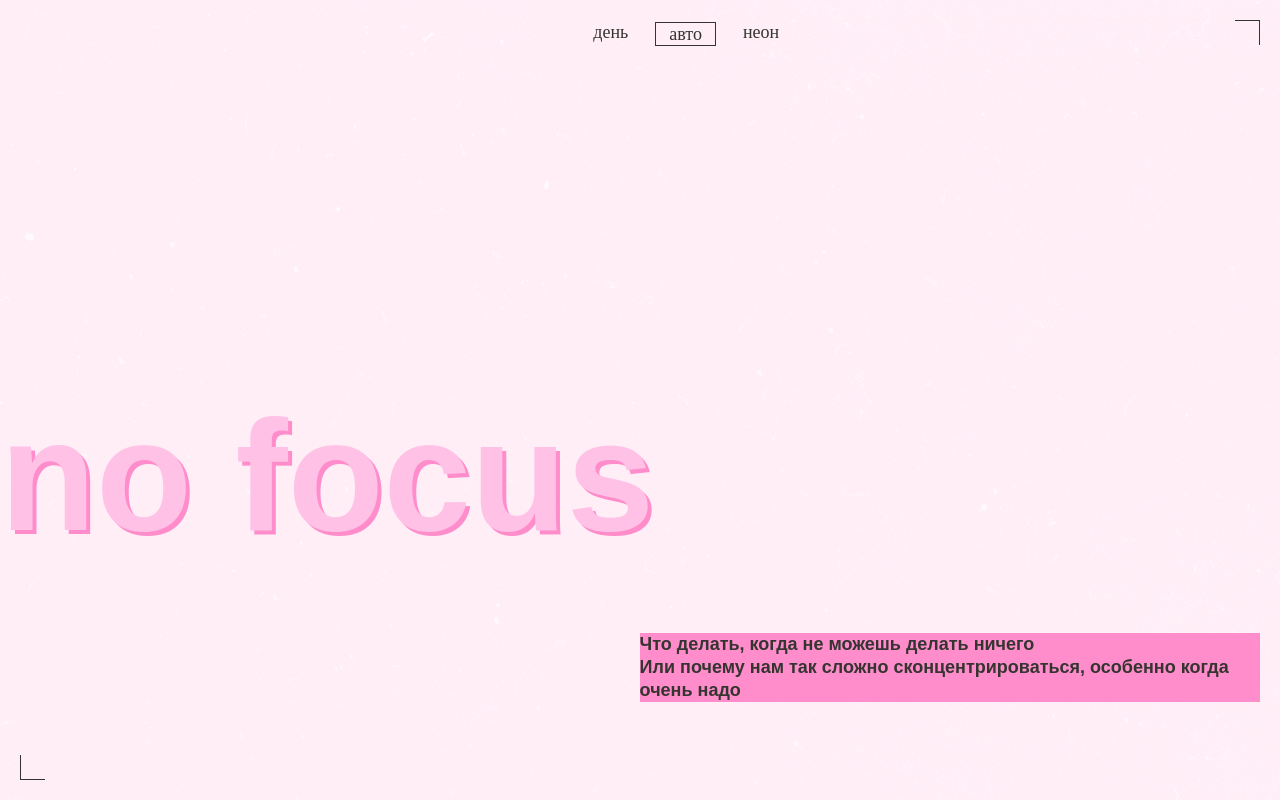
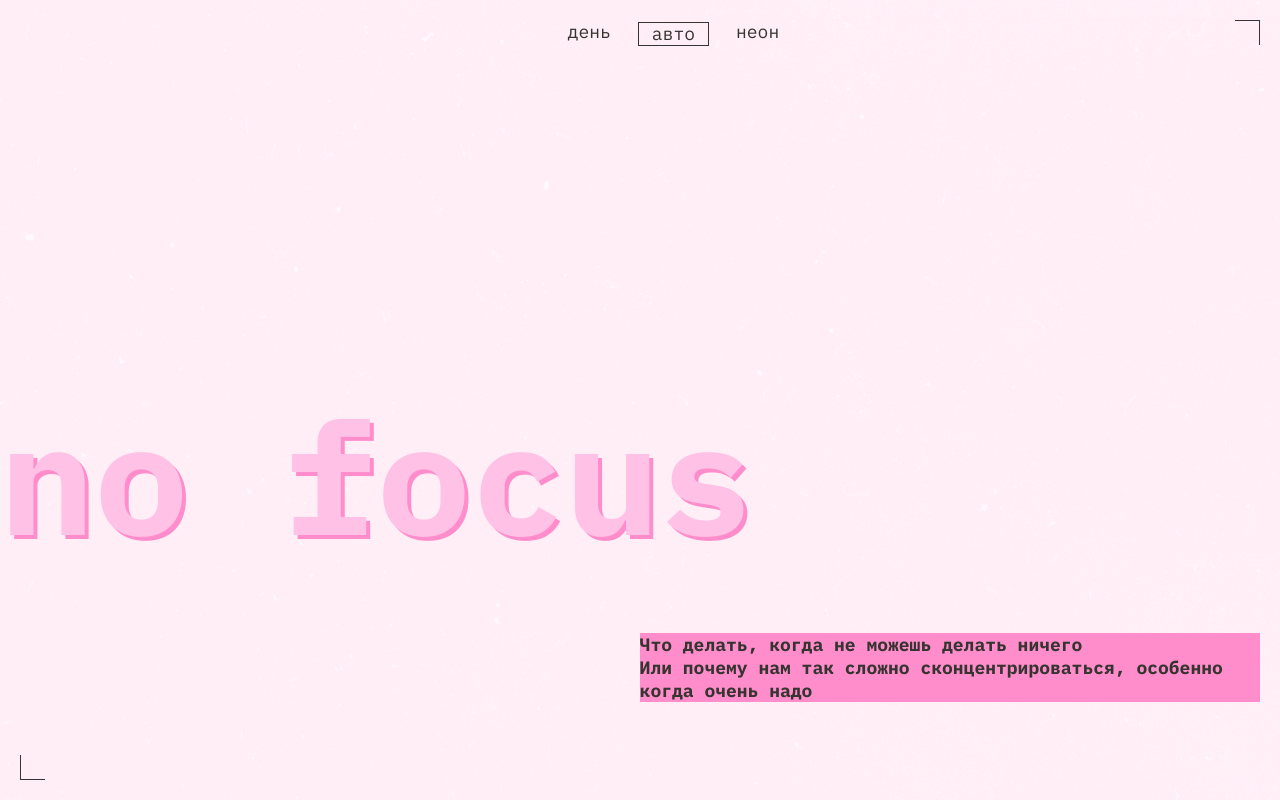
Before and after one commit to ZlataKurskaia/slozhno-sosredotochitsya-fd, a plain HTML site: page index.html in a window 1280 px wide. Shown: the top 800 px of the page. Drawn offline with Linux system fonts and the light colour scheme.

Commit message:
правки после первого автотеста

```diff
--- a/index.html
+++ b/index.html
@@ -11,6 +11,7 @@
     <link rel="stylesheet" href="./styles/style.css" />
     <link rel="stylesheet" href="./styles/dark.css" />
     <link rel="stylesheet" href="./styles/light.css" />
+    <link rel="stylesheet" href="./fonts/fonts.css" />
     <script src="./scripts/script.js"></script>
     <link rel="icon" href="./images/favicon.ico" sizes="any" />
     <link rel="icon" href="./images/favicon.svg" type="image/svg+xml" />
--- a/styles/style.css
+++ b/styles/style.css
@@ -261,10 +261,6 @@
 
   .header__theme-menu {
     grid-column: 4/5;
-  }
-
-  .header__theme-menu {
-    grid-column: 4/5;
     align-self: end;
     justify-self: end;
   }
```
